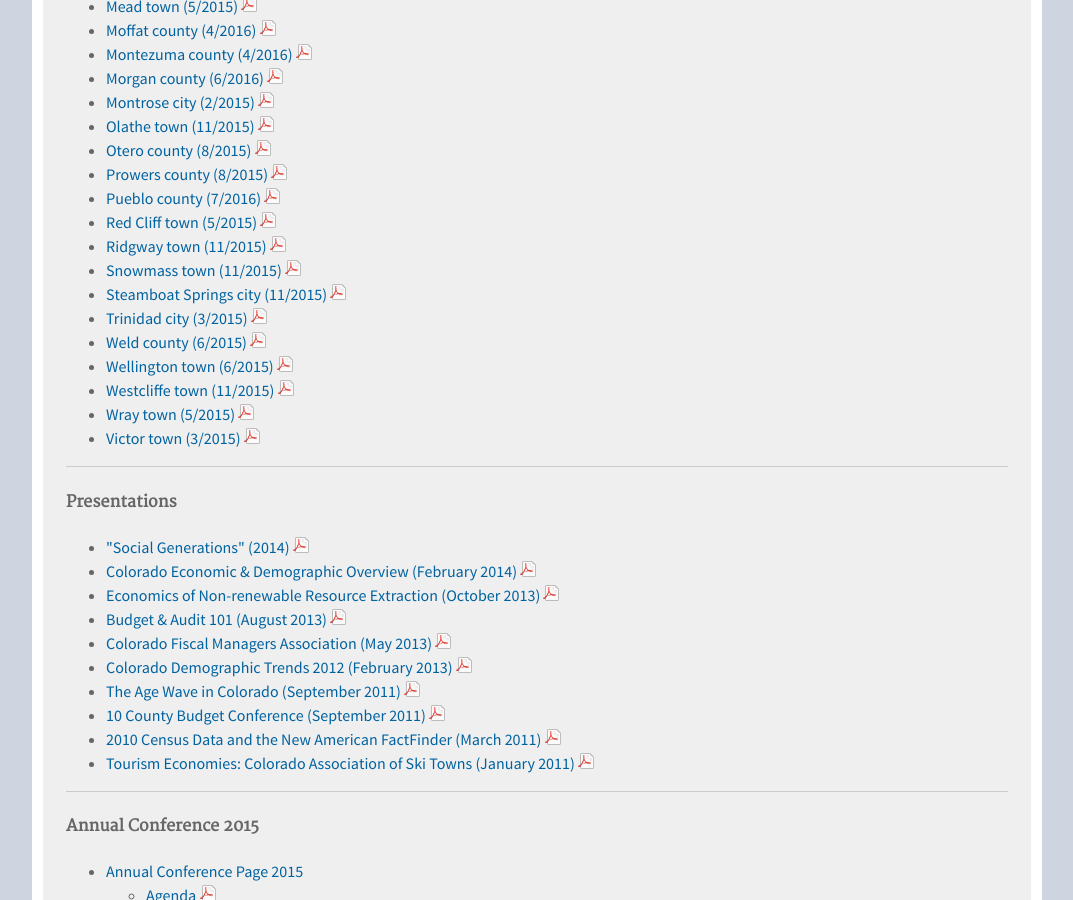
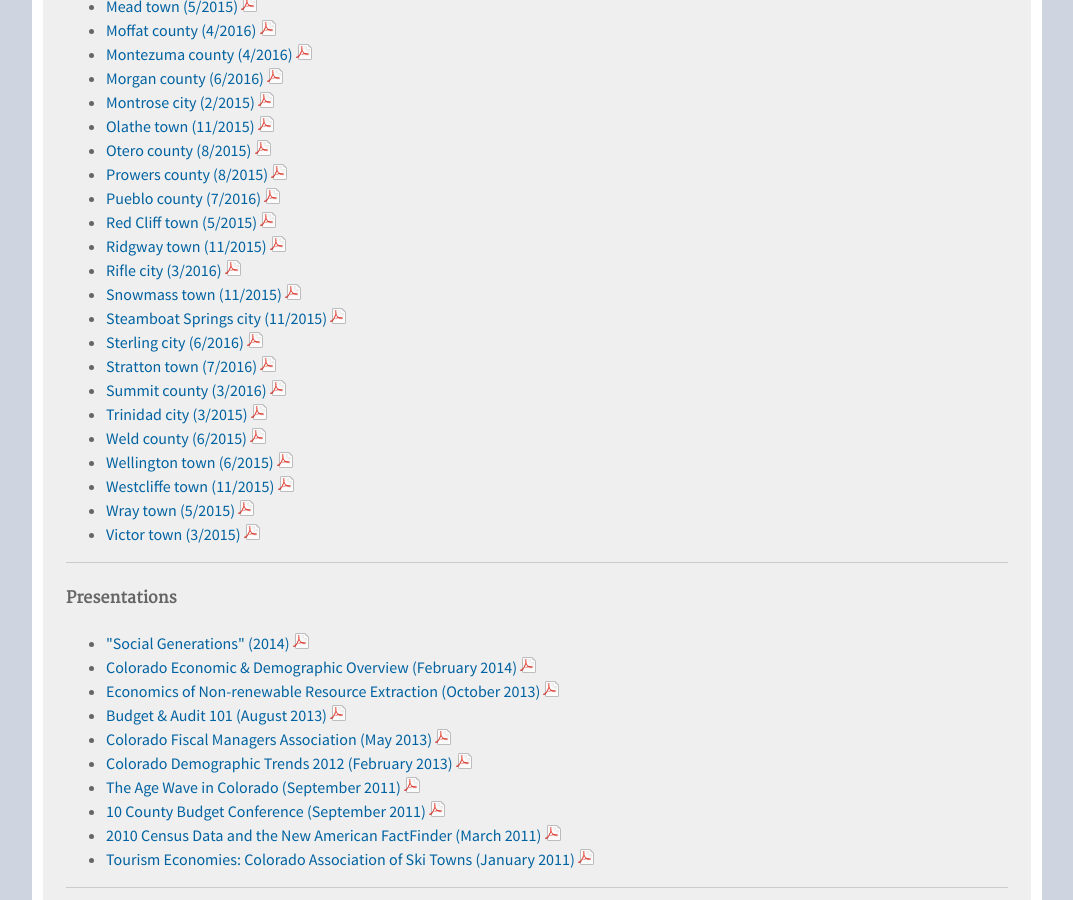
Before and after one commit to TBleess/Website_New, a Jekyll site: the page built from pages/9_Not_in_Menu/publications-and-presentations.md, in a window 1280 px wide and 900 px high, scrolled down 1959 px. Shown: the whole window, without its empty margins (103-1176 px from the left). Built offline with Jekyll 4.4.1, drawn with Linux system fonts in a browser that asks for light colours.

Commit message:
Updated publications-and-presentations.md

```diff
--- a/pages/9_Not_in_Menu/publications-and-presentations.md
+++ b/pages/9_Not_in_Menu/publications-and-presentations.md
@@ -97,8 +97,12 @@
 - [Pueblo county (7/2016) ![pdf](/images/page_white_acrobat.png 'download pdf file')](https://drive.google.com/uc?export=download&id=0ByjImPUKASTTOUtWeGlCTXlwSEk)
 - [Red Cliff town (5/2015) ![pdf](/images/page_white_acrobat.png 'download pdf file')](https://drive.google.com/uc?export=download&id=0ByjImPUKASTTMm56SzJWanV4ZFk)
 - [Ridgway town (11/2015) ![pdf](/images/page_white_acrobat.png 'download pdf file')](https://drive.google.com/uc?export=download&id=0B-vz6H4k4SEST1VXTEE5VU5nXzQ)
+- [Rifle city (3/2016) ![pdf](/images/page_white_acrobat.png 'download pdf file')](https://drive.google.com/uc?export=download&id=0B-vz6H4k4SESQXRIWDJET3cydzA)
 - [Snowmass town (11/2015) ![pdf](/images/page_white_acrobat.png 'download pdf file')](https://drive.google.com/uc?export=download&id=0B-vz6H4k4SESYUNlZjRSYkNyWFU)
 - [Steamboat Springs city (11/2015) ![pdf](/images/page_white_acrobat.png 'download pdf file')](https://drive.google.com/uc?export=download&id=0B-vz6H4k4SESVFFsNXExWTNhZjQ)
+- [Sterling city (6/2016) ![pdf](/images/page_white_acrobat.png 'download pdf file')](https://drive.google.com/uc?export=download&id=0B-vz6H4k4SEST3dyam5fLW9ZZ28)
+- [Stratton town (7/2016) ![pdf](/images/page_white_acrobat.png 'download pdf file')](https://drive.google.com/uc?export=download&id=0B-vz6H4k4SESeVlkTWlsdUZpV3M)
+- [Summit county (3/2016) ![pdf](/images/page_white_acrobat.png 'download pdf file')](https://drive.google.com/uc?export=download&id=0B-vz6H4k4SESWjFmcWVWY0hSSGc)
 - [Trinidad city (3/2015) ![pdf](/images/page_white_acrobat.png 'download pdf file')](https://drive.google.com/uc?export=download&id=0B2oqdPZKJqK7dHV4S2xBb1NLWGs)
 - [Weld county (6/2015) ![pdf](/images/page_white_acrobat.png 'download pdf file')](https://drive.google.com/uc?export=download&id=0B-vz6H4k4SESZXJjZXdmUzVxbDQ)
 - [Wellington town (6/2015) ![pdf](/images/page_white_acrobat.png 'download pdf file')](https://drive.google.com/uc?export=download&id=0B-vz6H4k4SESWUFCclhoaGZ1aWs)
```
